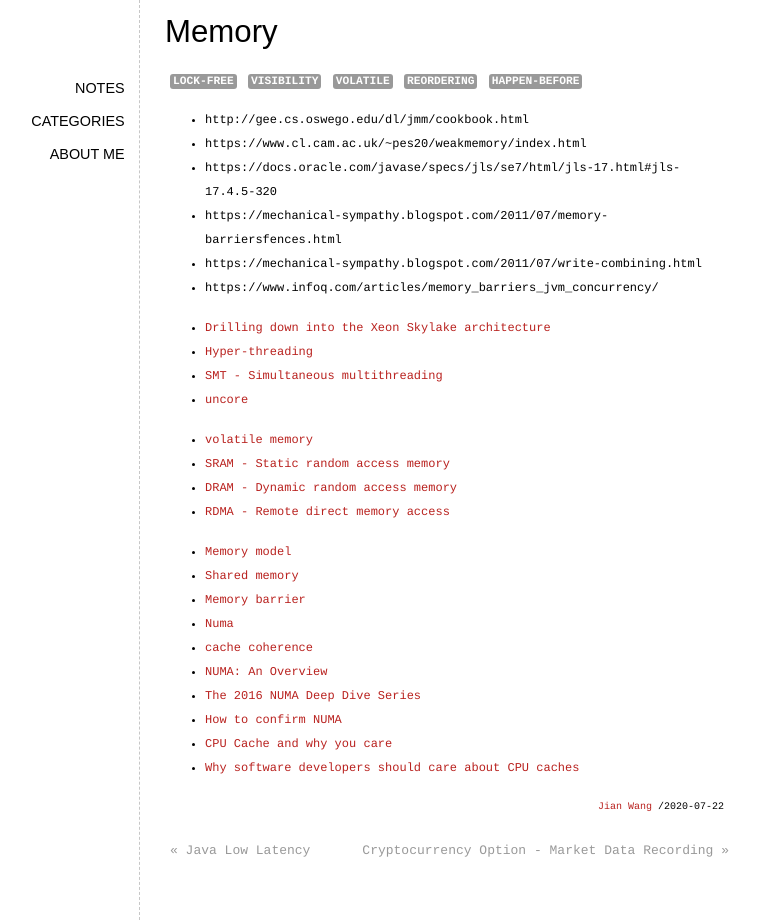
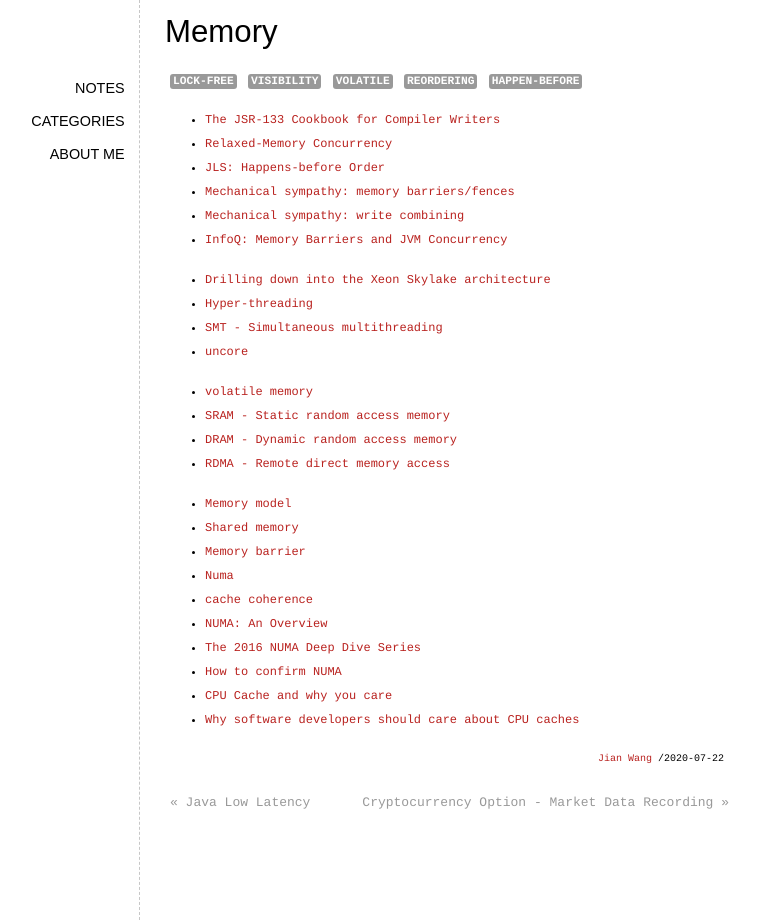
Before and after one commit to elan2wang/note, a Jekyll site: the page built from _posts/2020-07-22-memory.md, in a window 1280 px wide. Shown: the whole page, without its empty margins (111-870 px from the left). Built offline with Jekyll 4.4.1, drawn with Linux system fonts in a browser that asks for light colours; comment, search, counter and statistics services are not loaded.

Commit message:
update post

```diff
--- a/_posts/2020-07-22-memory.md
+++ b/_posts/2020-07-22-memory.md
@@ -4,13 +4,12 @@ title: Memory
 tags: lock-free visibility volatile reordering happen-before
 categories: Java
 ---
-
-* http://gee.cs.oswego.edu/dl/jmm/cookbook.html
-* https://www.cl.cam.ac.uk/~pes20/weakmemory/index.html
-* https://docs.oracle.com/javase/specs/jls/se7/html/jls-17.html#jls-17.4.5-320
-* https://mechanical-sympathy.blogspot.com/2011/07/memory-barriersfences.html
-* https://mechanical-sympathy.blogspot.com/2011/07/write-combining.html
-* https://www.infoq.com/articles/memory_barriers_jvm_concurrency/
+* [The JSR-133 Cookbook for Compiler Writers](http://gee.cs.oswego.edu/dl/jmm/cookbook.html)
+* [Relaxed-Memory Concurrency](https://www.cl.cam.ac.uk/~pes20/weakmemory/index.html)
+* [JLS: Happens-before Order](https://docs.oracle.com/javase/specs/jls/se7/html/jls-17.html#jls-17.4.5-320)
+* [Mechanical sympathy: memory barriers/fences](https://mechanical-sympathy.blogspot.com/2011/07/memory-barriersfences.html)
+* [Mechanical sympathy: write combining](https://mechanical-sympathy.blogspot.com/2011/07/write-combining.html)
+* [InfoQ: Memory Barriers and JVM Concurrency](https://www.infoq.com/articles/memory_barriers_jvm_concurrency/)
 
 * [Drilling down into the Xeon Skylake architecture](https://www.nextplatform.com/2017/08/04/drilling-xeon-skylake-architecture/)
 * [Hyper-threading](https://en.wikipedia.org/wiki/Hyper-threading)
```
